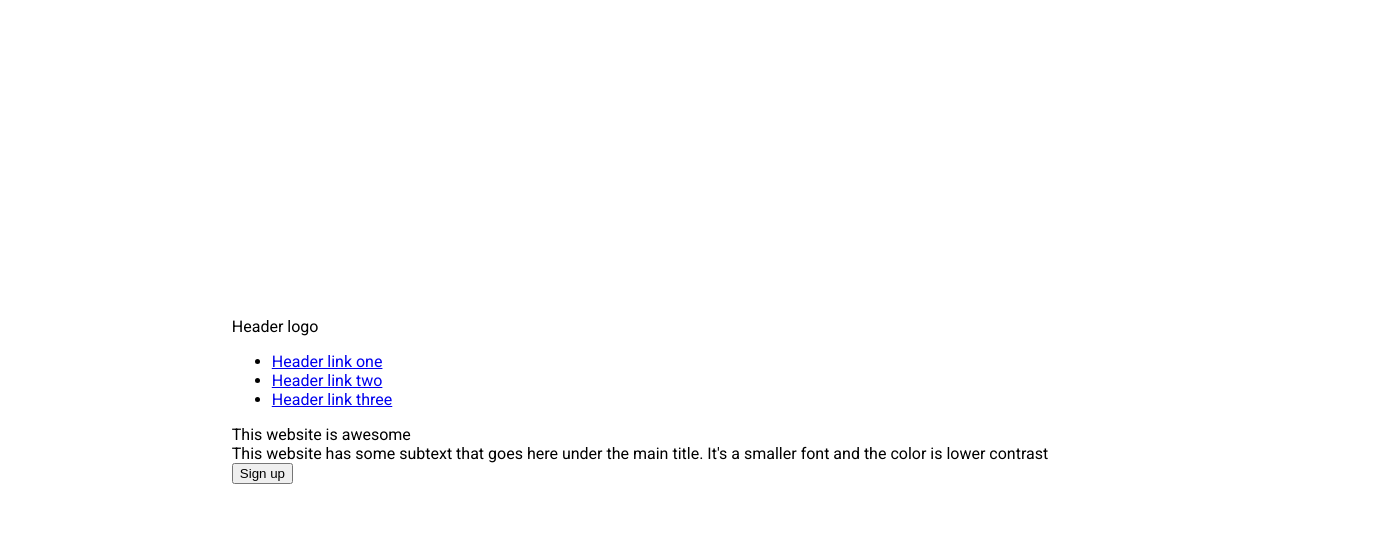
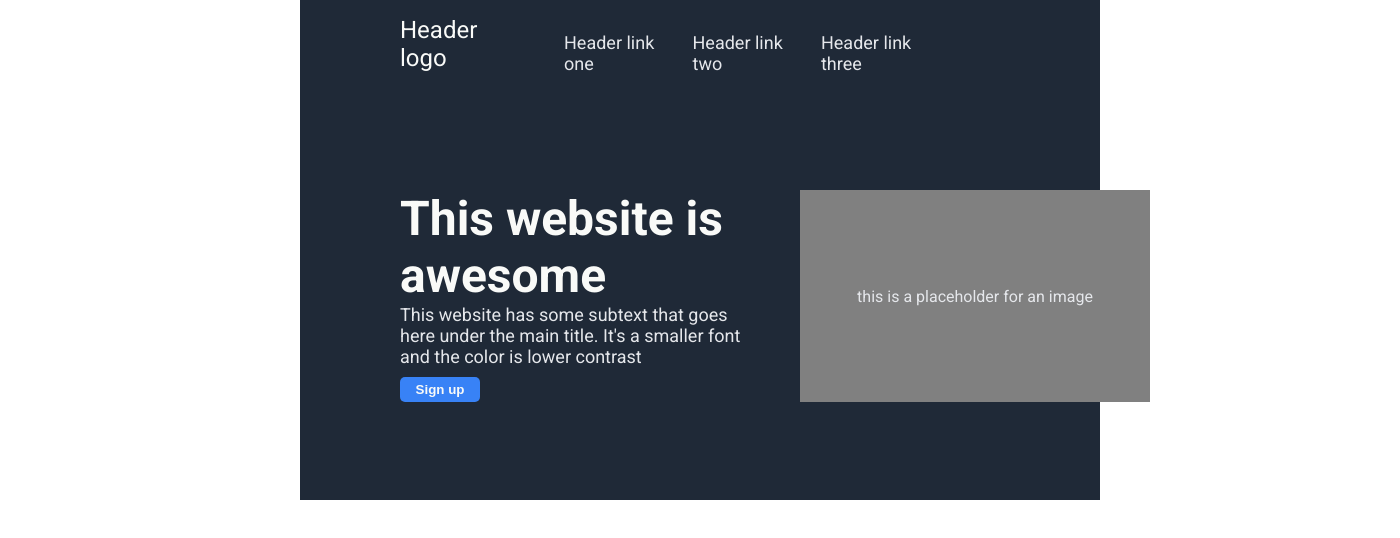
Before and after one commit to Oldee18/landing-page, a plain HTML site: page index.html in a window 1280 px wide. Shown: the whole page, 1400 px wide, since content can reach past the window. Drawn offline with Linux system fonts and the light colour scheme.

Commit message:
Finished the top grey header

```diff
--- a/index.html
+++ b/index.html
@@ -9,24 +9,28 @@
     </head>
     <body>
         <div class="header">
-            <div class="dark-grey">
-                <div class="header-top">
+            <div class="header-top">
                 <div class="header-logo">Header logo</div>
                 <ul class="right-links">
                     <li><a href="#">Header link one</a></li>
                     <li><a href="#">Header link two</a></li>
                     <li><a href="#">Header link three</a></li>
                 </ul>
-                </div>
+            </div>
+            <div class="hero">
+                <div class="hero-text">
                 <div class="hero-main-text">
                     <div>This website is awesome</div>
                 </div>
                 <div class="hero-secondary-text">
                     <div>This website has some subtext that goes here under the main title. It's a smaller font and the color is lower contrast</div>
-
                 </div>
                 <button class="top-signup">Sign up</button>
-
+                </div>
+                <div class="placeholder-image">
+                    <div>this is a placeholder for an image</div>
+                </div>
+            </div>
 
         </div>
 
--- a/style.css
+++ b/style.css
@@ -1,13 +1,107 @@
 @import url('https://fonts.googleapis.com/css2?family=Roboto:wght@400;700&display=swap');
 
 html, body {
-    height: 100%;
+    height: 100vh;
+    width: 100vh;
 }
 
 body {
     font-family: roboto;
     margin: 0px;
     display: flex;
+    flex-direction: column;
+    padding-left: 300px;
+    padding-right: 300px;
+
+}
+
+.header {
+    display: flex;
+    flex-direction: column;
+    background-color: #1F2937;
+    height: 500px;
+
+}
+
+.header-top {
+    display: flex;
+    justify-content: space-between;
+    padding: 16px 50px 100px 50px;
+}
+
+.header-logo {
+    justify-content: flex-start;
+    padding-left: 50px;
+    align-items: center;
+    color: #F9FAF8;
+    font-size: 24px;
+    width: fit-content;
+}
+
+.right-links {
+    display: flex;
+    justify-content: space-around;
+    align-items: center;
+    list-style-type: none;
+    gap: 10px;
+    padding-right: 100px;
+}
+
+a {
+    color: #e5e7eb;
+    font-size: 18px;
+    text-decoration: none;
+}
+
+a:link a:visited {
+    color: #e5e7eb;
+    font-size: 18px;
+    text-decoration: none;
+}
+
+.hero {
+    display: flex;
+    flex-direction: row;
+    width: 800px;
+    padding-left: 100px;
+    justify-content: space-between;
+}
+
+.hero-text {
+    display: flex;
+    flex-direction: column;
+    flex-wrap: wrap;
+    width: 350px;
+}
+
+.hero-main-text {
+    font-size: 48px;
+    font-weight: bolder;
+    color: #F9FAF8;
+}
+
+.hero-secondary-text {
+    font-size: 18px;
+    color: #e5e7eb;
+}
+
+.top-signup {
+    color: #F9FAF8;
+    background-color: #3882F6;
+    width: 80px;
+    height: 25px;
+    margin-top: 10px;
+    border-radius: 5px;
+    border-style: none;
+    font-weight: bold;
+}
+
+.placeholder-image {
+    display: flex;
     justify-content: center;
+    margin-right: 50px;
     align-items: center;
+    background-color: grey;
+    width: 350px;
+    color: #e5e7eb;
 }
```
